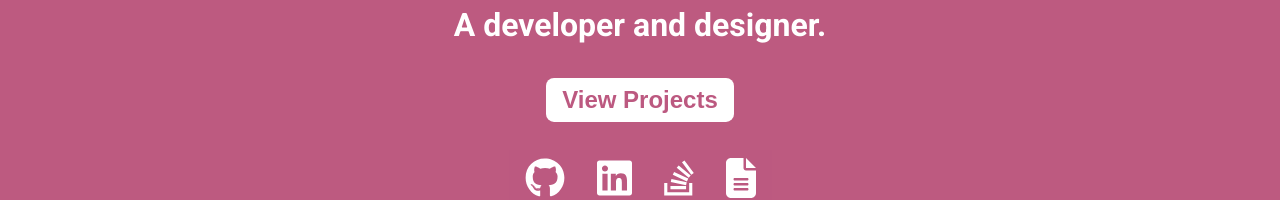
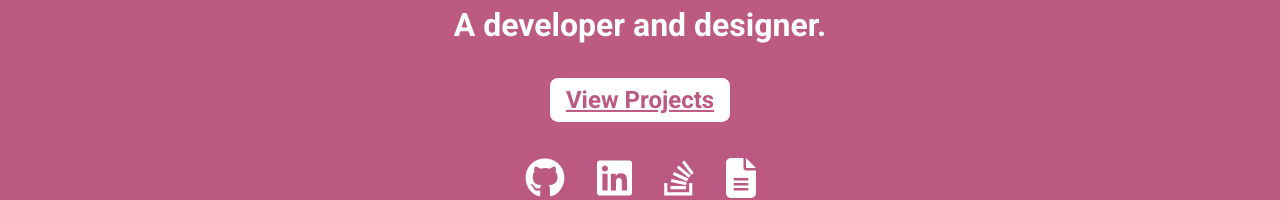
Before and after one commit to dlittle1/react-portfolio, a React (Create React App) app: page / in a window 1280 px wide. Shown: the part 306-506 px from the top of the page. Built offline with nearby package versions, Linux system fonts and the light colour scheme.

Commit message:
fix projects button bug

```diff
--- a/src/pages/Home.js
+++ b/src/pages/Home.js
@@ -115,10 +115,9 @@ const Home = (props) => {
               smooth
               to={`/#projects`}
               scroll={(el) => scrollWithOffset(el)}
+              className='home-button'
             >
-              <button className='home-button' onClick={handleClick}>
-                View Projects
-              </button>
+              View Projects
             </HashLink>
 
             <div className='home-button-links'>
```
